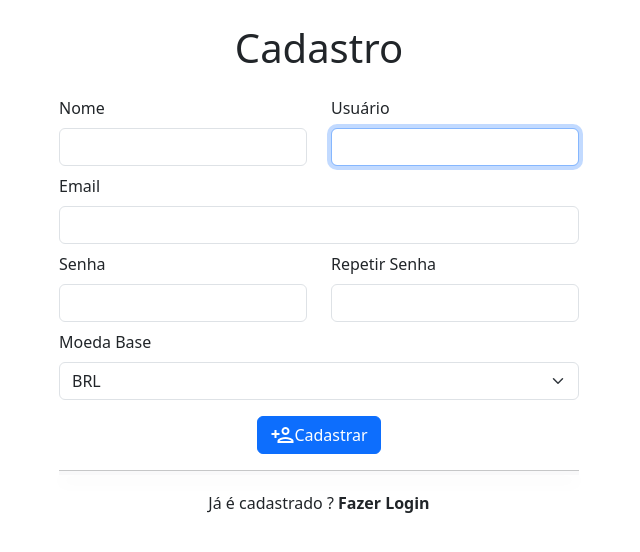
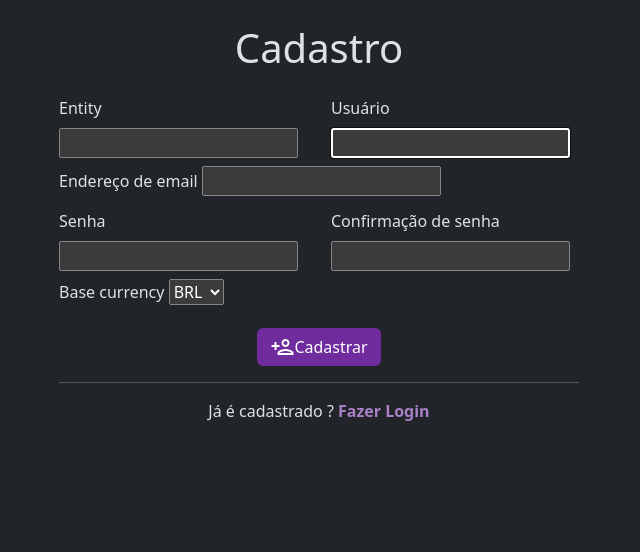
Before and after one commit to pedro-belo/sistema-contabil, a Django app: page /register/ in a window 1280 px wide. Shown: the top 552 px of the page, without its empty margins (321-961 px from the left). Run offline with Django 4.2, Linux system fonts and the light colour scheme; style sheets or scripts are compiled from the project's sources; some libraries are stand-ins or nearby versions.

Commit message:
Criando estrutura para compartilhar código entre apps e atualização de templates (#3)
* Lang. EN para PT-BR

* Centralizando css e js em arquivos únicos

* update register template

* update login template

* form field snippet

* adicionando shared para código compartilhado entre apps

* adaptando core.forms para shared.forms

* adaptando users.forms para shared.forms

```diff
--- a/equibook/core/forms/account.py
+++ b/equibook/core/forms/account.py
@@ -1,6 +1,6 @@
 from django import forms
 from equibook.core import facade
-from . import base
+from shared import forms as base
 
 
 class AccountForm(base.FormCustom, forms.ModelForm):
--- a/equibook/core/forms/accounting_period.py
+++ b/equibook/core/forms/accounting_period.py
@@ -1,6 +1,6 @@
 from django import forms
 from equibook.core import facade
-from . import base
+from shared import forms as base
 
 
 class AccountingPeriodCreateFirstForm(base.FormCustom, forms.ModelForm):
--- a/equibook/core/forms/operation.py
+++ b/equibook/core/forms/operation.py
@@ -1,6 +1,6 @@
 from django import forms
 from equibook.core import facade
-from . import base
+from shared import forms as base
 
 
 class OperationForm(base.FormCustom, forms.ModelForm):
--- a/equibook/core/forms/setting.py
+++ b/equibook/core/forms/setting.py
@@ -1,6 +1,6 @@
 from django import forms
 from equibook.core import facade
-from . import base
+from shared import forms as base
 
 
 class SettingForm(base.FormCustom, forms.ModelForm):
--- a/equibook/core/forms/transaction.py
+++ b/equibook/core/forms/transaction.py
@@ -1,7 +1,7 @@
 from typing import Any
 from django import forms
 from equibook.core import facade
-from . import base
+from shared import forms as base
 
 
 class TransactionForm(base.FormCustom, forms.ModelForm):
--- a/equibook/users/forms.py
+++ b/equibook/users/forms.py
@@ -1,5 +1,3 @@
-from typing import Any
-from django.contrib.auth import get_user_model
 from equibook.users.models import User
 from django.contrib.auth.forms import (
     AuthenticationForm as DjAuthenticationForm,
@@ -8,42 +6,29 @@
 )
 from django import forms
 from equibook.core.models import Currency
+from shared import forms as base
 
 
-class AuthenticationForm(DjAuthenticationForm):
-    def __init__(self, request, *args, **kwargs) -> None:
-        super().__init__(request, *args, **kwargs)
-        self.fields["username"].label = "Usuário"
-        self.fields["username"].widget.attrs["class"] = "form-control"
-
-        self.fields["password"].label = "Senha"
-        self.fields["password"].widget.attrs["class"] = "form-control"
+class AuthenticationForm(base.FormCustom, DjAuthenticationForm):
+    dark = {
+        "username": {"label": "Usuário", "class": "form-control"},
+        "password": {"label": "Senha", "class": "form-control"},
+    }
 
 
-class UserCreationForm(DjUserCreationForm):
+class UserCreationForm(base.FormCustom, DjUserCreationForm):
+    dark = {
+        "username": {"label": "Usuário", "class": "form-control"},
+        "password1": {"label": "Senha", "class": "form-control"},
+        "password2": {"label": "Repetir Senha", "class": "form-control"},
+        "email": {"label": "Email", "class": "form-control"},
+        "entity": {"label": "Nome", "class": "form-control"},
+        "base_currency": {"label": "Moeda Base", "class": "form-select"},
+    }
+
     entity = forms.CharField(max_length=255)
 
     base_currency = forms.ChoiceField(choices=Currency.choices)
-
-    def __init__(self, *args, **kwargs) -> None:
-        super().__init__(*args, **kwargs)
-        self.fields["username"].label = "Usuário"
-        self.fields["username"].widget.attrs["class"] = "form-control"
-
-        self.fields["password1"].label = "Senha"
-        self.fields["password1"].widget.attrs["class"] = "form-control"
-
-        self.fields["password2"].label = "Repetir Senha"
-        self.fields["password2"].widget.attrs["class"] = "form-control"
-
-        self.fields["email"].label = "Email"
-        self.fields["email"].widget.attrs["class"] = "form-control"
-
-        self.fields["entity"].label = "Nome"
-        self.fields["entity"].widget.attrs["class"] = "form-control"
-
-        self.fields["base_currency"].label = "Moeda Base"
-        self.fields["base_currency"].widget.attrs["class"] = "form-select"
 
     class Meta:
         model = User
--- a/equibook/users/templates/registration/base.html
+++ b/equibook/users/templates/registration/base.html
@@ -1,21 +1,20 @@
 {% load static %}
 
 <!DOCTYPE html>
-<html lang="en">
+<html lang="pt-br" data-bs-theme="dark">
 
 <head>
     <meta charset="UTF-8">
     <meta name="viewport" content="width=device-width, initial-scale=1.0">
     <title>EquiBook - {% block title %}{% endblock %}</title>
-    <link rel="stylesheet" href="{% static 'node_modules/bootstrap/dist/css/bootstrap.min.css' %}" />
-    <link href="{% static 'node_modules/material-icons/iconfont/material-icons.css' %}" rel="stylesheet">
+    <link rel="stylesheet" href="{% static 'dist/main.css' %}" />
 </head>
 
 <body>
     <div class="container">
-        {% block content  %}{% endblock %}
+        {% block content %}{% endblock %}
     </div>
-    <script src="{% static 'node_modules/bootstrap/dist/js/bootstrap.bundle.js' %}"></script>
+    <script src="{% static '/dist/main.js' %}"></script>
 </body>
 
 </html>
--- a/equibook/users/templates/registration/create.html
+++ b/equibook/users/templates/registration/create.html
@@ -6,58 +6,42 @@
 
 <h1 class="text-center m-4">Cadastro</h1>
 
-<div class="mx-auto" style="max-width: 420px;">
-    {% include "snippets/messages.html" %}
-</div>
+<form class="mx-auto m-4" action="{% url 'users:register' %}" method="post" style="max-width: 520px;">
 
     {% include "snippets/non_field_errors.html" with form=form %}
-
-<form class="mx-auto m-4" action="{% url 'users:register' %}" method="post" style="max-width: 520px;">
+    {% include "snippets/messages.html" %}
 
     {% csrf_token %}
 
     <div class="row">
         <div class="col-sm-12 col-md-6 mb-2">
-             <label for="{{form.entity.id_for_label}}" class="form-label">{{form.entity.label}}</label>
-             {{form.entity}}
-             {% include "snippets/field_errors.html" with field=form.entity %}
+            {% include "./form_field.html" with field=form.entity %}
         </div>
 
         <div class="col-sm-12 col-md-6 mb-2">
-             <label for="{{form.username.id_for_label}}" class="form-label">{{form.username.label}}</label>
-             {{form.username}}
-             {% include "snippets/field_errors.html" with field=form.username %}
+            {% include "./form_field.html" with field=form.username %}
         </div>
 
     </div>
 
-
     <div class="mb-2">
-        <label for="{{form.email.id_for_label}}" class="form-label">{{form.email.label}}</label>
-        {{form.email}}
-        {% include "snippets/field_errors.html" with field=form.email %}
+        {% include "./form_field.html" with field=form.email %}
     </div>
 
     <div class="row">
 
         <div class="col-sm-12 col-md-6 mb-2">
-                <label for="{{form.password1.id_for_label}}" class="form-label">{{form.password1.label}}</label>
-                {{form.password1}}
-                {% include "snippets/field_errors.html" with field=form.password1 %}
+            {% include "./form_field.html" with field=form.password1 %}
         </div>
 
         <div class="col-sm-12 col-md-6 mb-2">
-                <label for="{{form.password2.id_for_label}}" class="form-label">{{form.password2.label}}</label>
-                {{form.password2}}
-                {% include "snippets/field_errors.html" with field=form.password2 %}
+            {% include "./form_field.html" with field=form.password2 %}
         </div>
 
     </div>
 
     <div class="mb-2">
-        <label for="{{form.base_currency.id_for_label}}" class="form-label">{{form.base_currency.label}}</label>
-        {{form.base_currency}}
-        {% include "snippets/field_errors.html" with field=form.base_currency %}
+        {% include "./form_field.html" with field=form.base_currency %}
     </div>
 
     <div class="p-2 text-center">
@@ -69,13 +53,15 @@
         </button>
     </div>
 
-    <hr class="mt-2 pb-1 bg-dark bg-opacity-10 shadow">
+    <hr class="mt-2">
 
     <p class="text-center">
-        Já é cadastrado ? <a class="fw-bold text-dark text-decoration-none text-center" href="{% url 'users:login' %}">Fazer Login</a>
+        Já é cadastrado ?
+        <a class="fw-bold text-decoration-none text-center" href="{% url 'users:login' %}">
+            Fazer Login
+        </a>
     </p>
 
 </form>
 
-
 {% endblock %}
--- /dev/null
+++ b/equibook/users/templates/registration/form_field.html
@@ -0,0 +1,3 @@
+<label for="{{field.id_for_label}}" class="form-label">{{field.label}}</label>
+{{field}}
+{% include "snippets/field_errors.html" with field=field %}
```
Also changed, not shown: equibook/users/templates/registration/login.html (+9 -18 lines), shared/forms.py (renamed from equibook/core/forms/base.py). Lines whose indentation alone changed are shown as unchanged.
